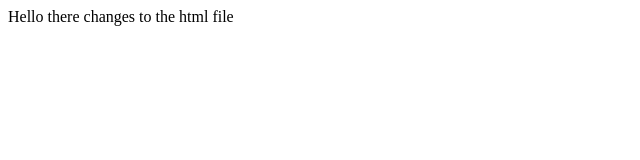
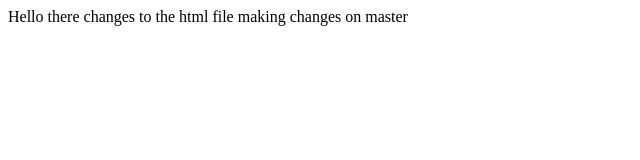
Before and after one commit to sgouni/git-demo, a plain HTML site: page web/index.html in a window 1280 px wide. Shown: the whole page, without its empty margins (0-640 px from the left). Drawn offline with Linux system fonts and the light colour scheme.

Commit message:
made changes to master

```diff
--- a/web/index.html
+++ b/web/index.html
@@ -1,4 +1,4 @@
 <html>
 Hello there changes to the html file
-
+making changes on master
 </html.
```
